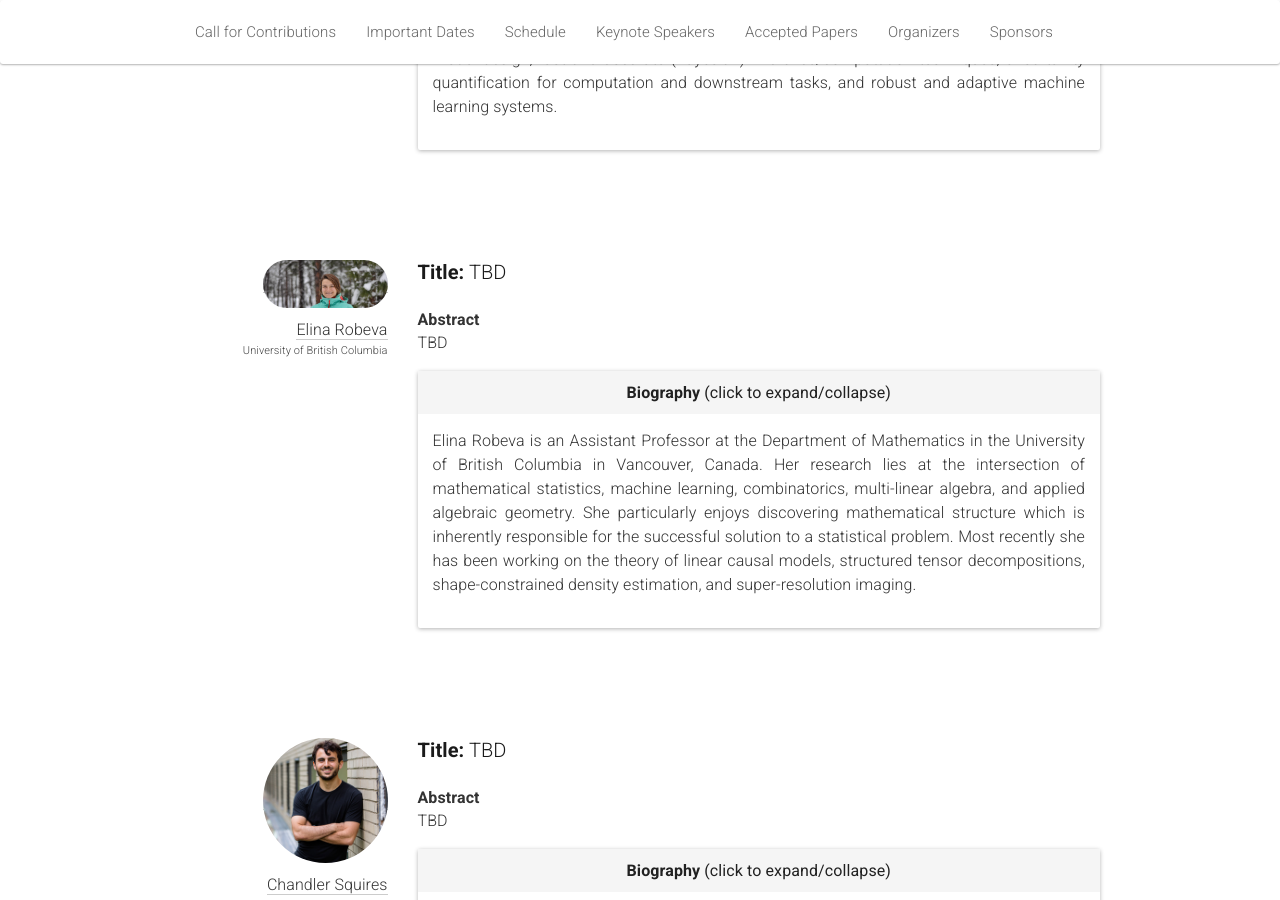
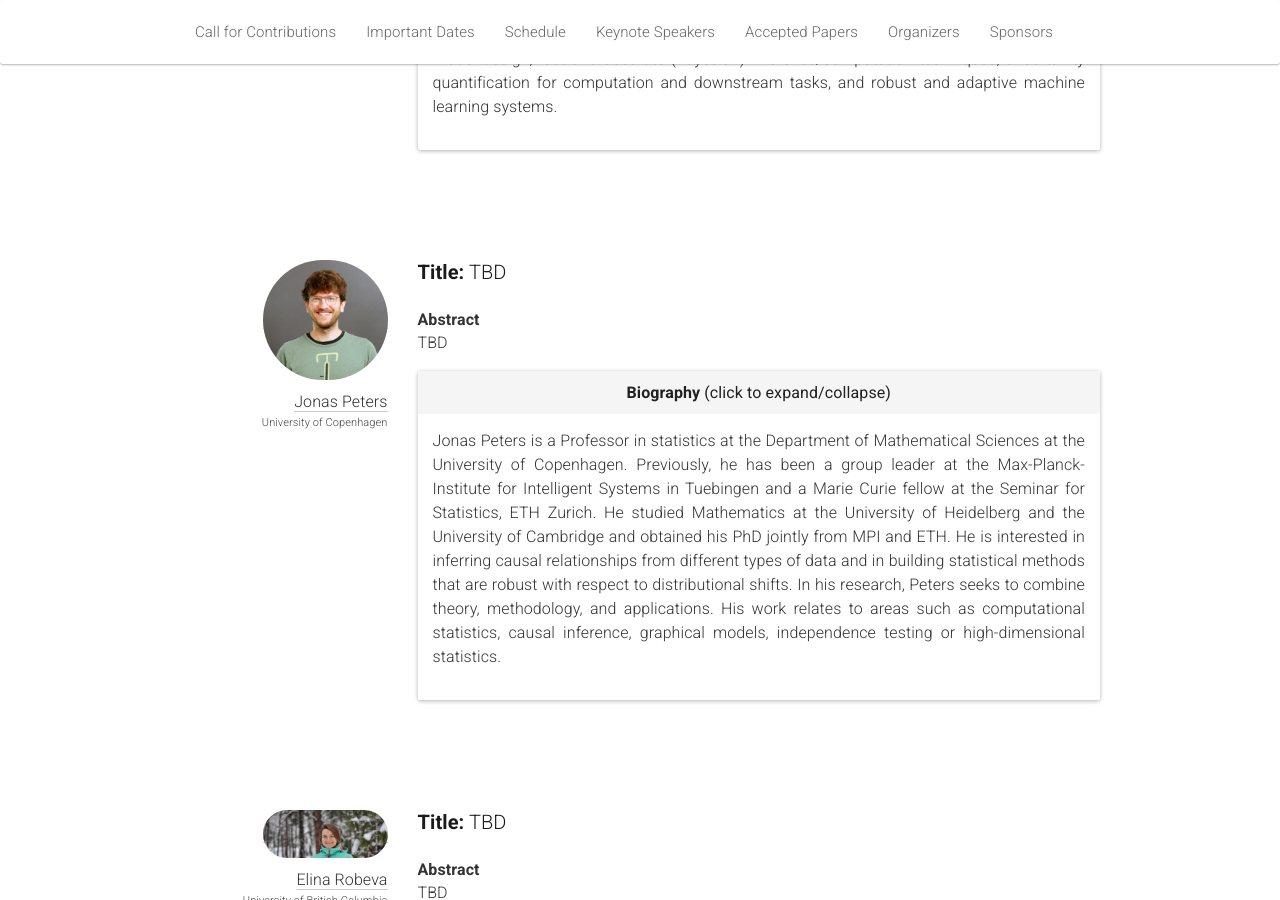
Before and after one commit to quarter-on-causality/quarter-on-causality.github.io, a Jekyll site: the page built from _pages/home_analysis.md, in a window 1280 px wide and 900 px high, scrolled down 4110 px. Built offline with Jekyll 4.4.1, drawn with Linux system fonts in a browser that asks for light colours; nearby versions of some CDN libraries.

Commit message:
Add a new confirmed keynote speaker

```diff
--- a/_pages/home_analysis.md
+++ b/_pages/home_analysis.md
@@ -72,9 +72,6 @@ This colloquium will several keynote speakers including Antoine Chambaz, Eric Ga
       <p>
       Note that authors are encouraged to adhere to the best practices of Reproducible Research (RR), by making available data and software tools for reproducing the results reported in their papers. For the sake of persistence and proper authorship attribution, we require the use of standard repository hosting services such as dataverse, mldata, openml, etc., for data sets, and mloss, Bitbucket, GitHub, etc. for source code. Authors who submit their work to the colloquium commit themselves to presenting their paper at the colloquium if it is accepted.
 	  </p>
-	  <!-- <p>
-	    Accepted papers will be published in the official
-	  </p> -->
         </div>
       </div>
     </div>
@@ -91,16 +88,13 @@ This colloquium will several keynote speakers including Antoine Chambaz, Eric Ga
         <tr>
           <td>Paper Submission Deadline</td>
           <td>February 9th, 2023 (23:59 AOE)</td>
-	        <td><span class="countdown" reference="10 February 2023 13:59:59 UTC"></span></td>
+          <td><span class="countdown" reference="10 February 2023 13:59:59 UTC"></span></td>
         </tr>
         <tr>
           <td>Notification to Authors</td>
           <td>February 28th, 2023</td>
+          <td><span class="countdown" reference="01 March 2023 13:59:59 UTC"></span></td>
         </tr>
-        <!-- <tr>
-          <td>Camera-Ready Deadline</td>
-          <td>February 28, 2023</td>
-        </tr> -->
         <tr>
           <td>Colloquium</td>
           <td>From April 17th to April 21st, 2023</td>
@@ -262,6 +256,32 @@ This colloquium will several keynote speakers including Antoine Chambaz, Eric Ga
           <div id="yl-bio" class="panel-collapse collapse in"><div class="panel-body">
             <p class="speaker-bio">
             Yingzhen Li is an Assistant Professor at the Department of Computing at Imperial College London. She is interested in building reliable machine learning systems which can generalize to unseen environments. She approaches this goal by using probabilistic modeling and representation learning, some of her research topics include: (deep) probabilistic graphical model design, fast and accurate (Bayesian) inference/computation techniques, uncertainty quantification for computation and downstream tasks, and robust and adaptive machine learning systems.
+            </p>
+          </div></div>
+        </div>
+      </div>
+    </div>
+    <br/>
+    <div class="row speaker">
+      <div class="col-sm-3 speaker-pic">
+        <a href="http://web.math.ku.dk/~peters/" target="_blank">
+          <img class="people-pic" src="/analysis/img/people/JP.jpeg" />
+        </a>
+        <div class="people-name">
+          <a href="http://web.math.ku.dk/~peters/" target="_blank">Jonas Peters</a>
+          <h6>University of Copenhagen</h6>
+        </div>
+      </div>
+      <div class="col-sm-9">
+        <h3><b>Title:</b> TBD</h3><br />
+        <b>Abstract</b><p class="speaker-abstract">TBD</p>
+        <div class="panel panel-default">
+          <div class="panel-heading" data-toggle="collapse" href="#jp-bio" style="cursor:pointer;text-align:center">
+            <b>Biography <span style="font-weight:normal">(click to expand/collapse)</span></b>
+          </div>
+          <div id="jp-bio" class="panel-collapse collapse in"><div class="panel-body">
+            <p class="speaker-bio">
+            Jonas Peters is a Professor in statistics at the Department of Mathematical Sciences at the University of Copenhagen. Previously, he has been a group leader at the Max-Planck-Institute for Intelligent Systems in Tuebingen and a Marie Curie fellow at the Seminar for Statistics, ETH Zurich. He studied Mathematics at the University of Heidelberg and the University of Cambridge and obtained his PhD jointly from MPI and ETH. He is interested in inferring causal relationships from different types of data and in building statistical methods that are robust with respect to distributional shifts. In his research, Peters seeks to combine theory, methodology, and applications. His work relates to areas such as computational statistics, causal inference, graphical models, independence testing or high-dimensional statistics.
             </p>
           </div></div>
         </div>
```
Also changed, not shown: analysis/img/people/JP.jpeg (added).
